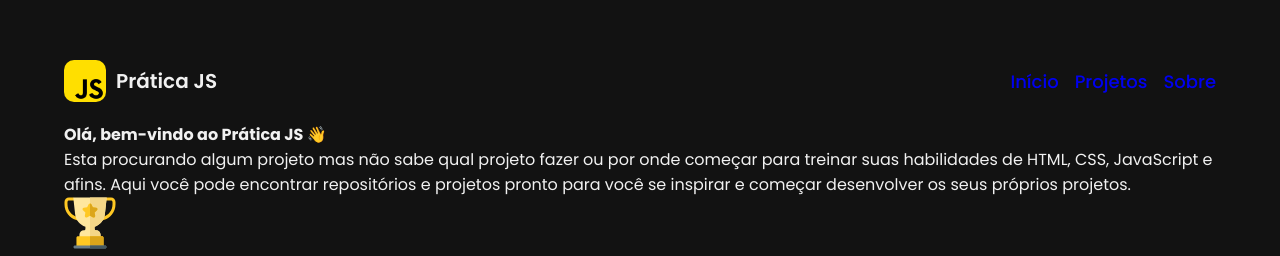
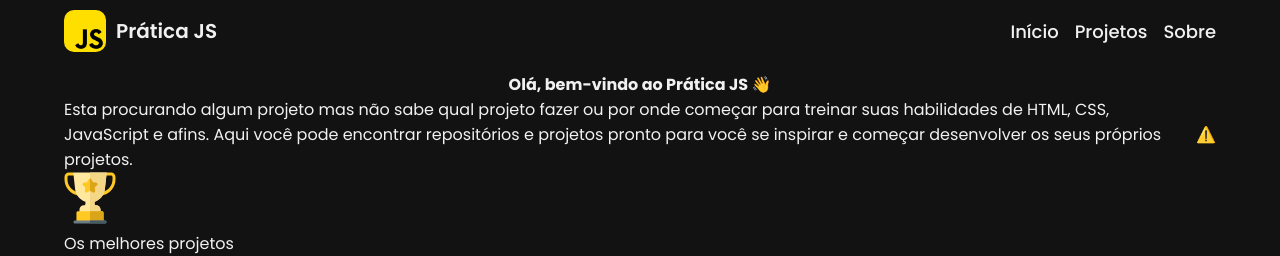
Before and after one commit to ViniciusOliver-stack/pratica-js, a React (Vite) app: page / in a window 1280 px wide. Shown: the top 256 px of the page. Built offline with nearby package versions, Linux system fonts and the light colour scheme; no server answers.

Commit message:
Add animation LottieFiles

```diff
--- a/package.json
+++ b/package.json
@@ -9,6 +9,7 @@
     "preview": "vite preview"
   },
   "dependencies": {
+    "@lottiefiles/react-lottie-player": "^3.5.2",
     "react": "^18.2.0",
     "react-dom": "^18.2.0",
     "react-icons": "^4.7.1",
--- a/src/pages/Home/index.jsx
+++ b/src/pages/Home/index.jsx
@@ -4,6 +4,8 @@ import { Header } from '../../components/Header'
 import { NavBar } from '../../components/Navbar'
 import { Card } from '../../components/Card'
 import { Container, Section, About, Cards, Footer } from './styles'
+
+import { Player, Controls } from '@lottiefiles/react-lottie-player'
 import trophyImg from '../../images/trophy.svg'
 import medalImg from '../../images/medal.svg'
 import computerImg from '../../images/computer.svg'
@@ -19,9 +21,10 @@ export function Home() {
       />
       <Container>
         <Header setMenuIsVisible={setMenuIsVisible} />
-        <Section>
+
+        <section>
+            <h2>Olá, bem-vindo ao Prática JS 👋</h2>
           <div className="presentation">
-            <h2>Olá, bem-vindo ao Prática JS 👋</h2>
             <p>
               Esta procurando algum projeto mas não sabe qual projeto fazer ou
               por onde começar para treinar suas habilidades de HTML, CSS,
@@ -29,8 +32,20 @@ export function Home() {
               projetos pronto para você se inspirar e começar desenvolver os
               seus próprios projetos.
             </p>
+
+            <Player
+              autoplay
+              loop
+              src="https://assets2.lottiefiles.com/packages/lf20_w51pcehl.json"
+              style={{ height: 'auto', width: '300px' }}
+            >
+              <Controls
+                visible={false}
+                buttons={['play', 'repeat', 'frame', 'debug']}
+              />
+            </Player>
           </div>
-        </Section>
+        </section>
 
         <About>
           <div id="about-wrapper">
--- a/src/pages/Home/styles.js
+++ b/src/pages/Home/styles.js
@@ -1,10 +1,22 @@
 import styled from 'styled-components'
 
 export const Container = styled.div`
+  width: 90%;
+  margin: 1rem auto;
 
-  width: 90%;
-  margin: 6rem auto 1rem;
 
+  > section {
+
+    display: flex;
+    flex-direction: column;
+    align-items: center;
+
+    .presentation{
+      display: flex;
+      align-items: center;
+      justify-content: center;
+    }
+  }
   /* .more-projects {
     display: flex;
     align-items: center;
--- a/src/styles/global.js
+++ b/src/styles/global.js
@@ -23,6 +23,10 @@ body{
   color: ${({theme}) => theme.COLORS.WHITE};
 }
 
+a{
+  color: ${({theme}) => theme.COLORS.WHITE};
+}
+
 body::-webkit-scrollbar {
   width: 6px;               /* width of the entire scrollbar */
 }
```
Also changed, not shown: 1 other file (tests, documents, lock files or other folders).
